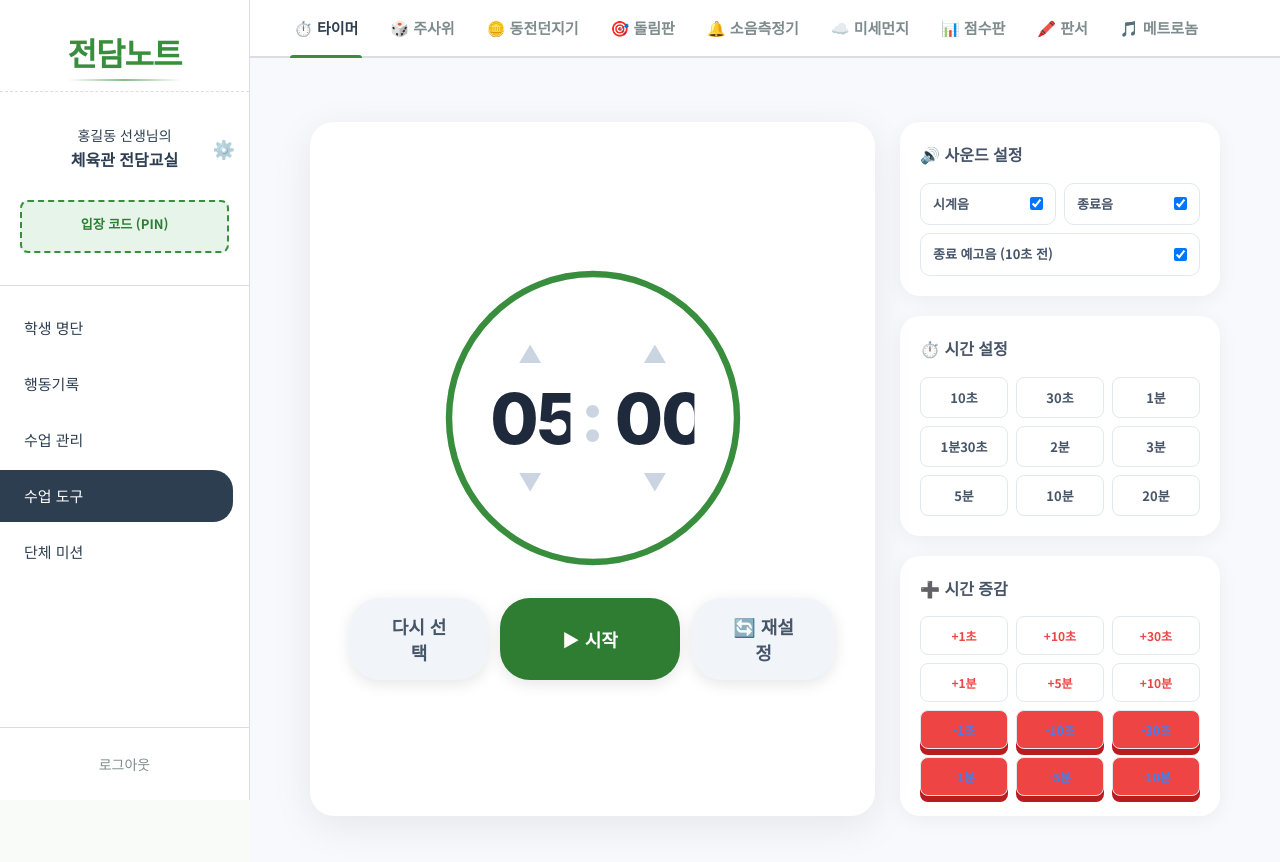
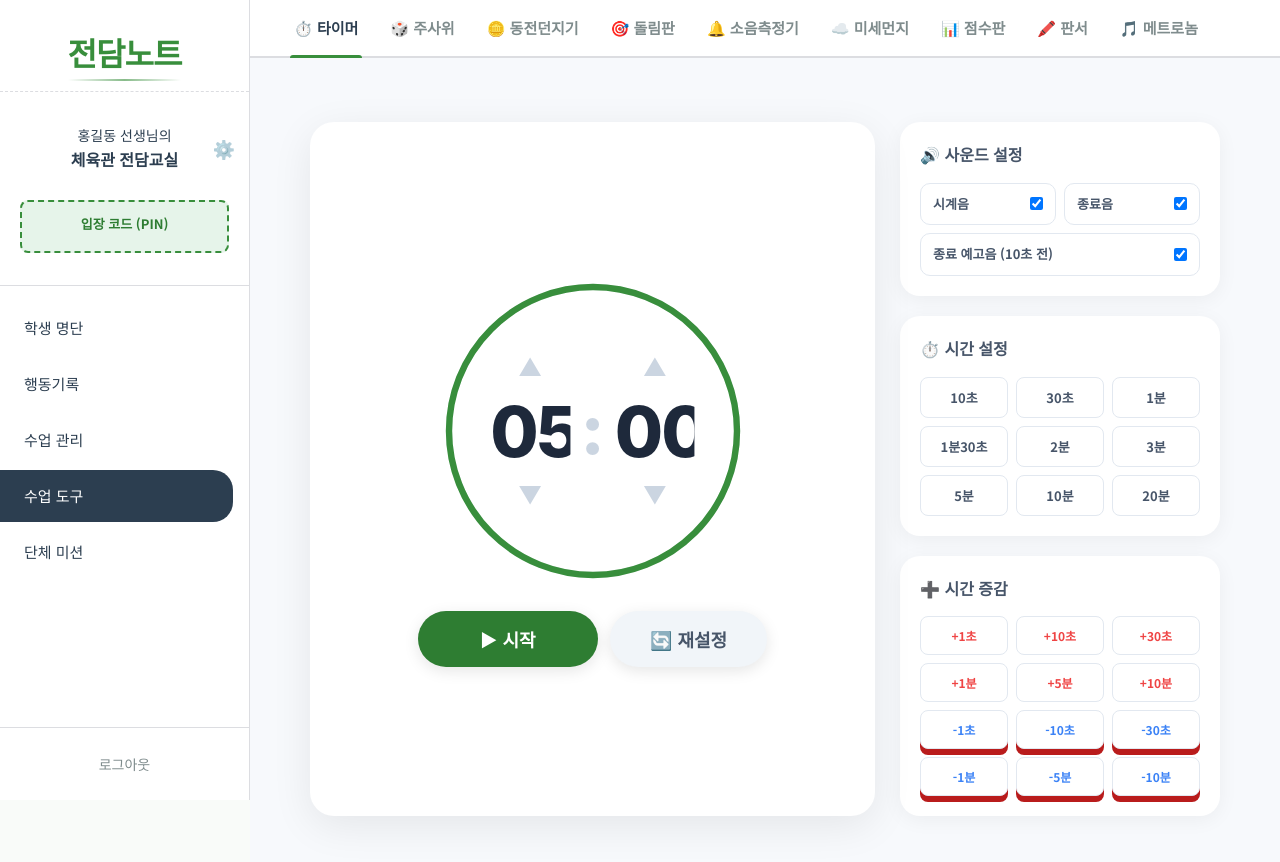
Before and after one commit to KOOthcr/Specialist-Note-for-CLASS, a React (Vite) app in the folder client/: page /main/tools/timer in a window 1280 px wide. Shown: the top 862 px of the page. Built offline with nearby package versions, Linux system fonts and the light colour scheme; no server answers; the database is empty; sample sign-in values are in the browser's storage; a web font is replaced by a local one.

Commit message:
UI: Remove '다시 선택' button and set time adjustment buttons to white background

```diff
--- a/client/src/pages/tools/TimerPage.css
+++ b/client/src/pages/tools/TimerPage.css
@@ -240,7 +240,7 @@ input.number-box:disabled {
 .adjust-btn {
   padding: 10px 0;
   border: 1px solid #e2e8f0;
-  background: white;
+  background: white !important;
   border-radius: 8px;
   font-size: 12px;
   font-weight: 700;
@@ -249,13 +249,21 @@ input.number-box:disabled {
   flex-direction: column;
   align-items: center;
   gap: 2px;
+  transition: all 0.2s;
 }
 
-.adjust-btn.plus { color: #ef4444; }
-.adjust-btn.minus { color: #3b82f6; }
+.adjust-btn.plus {
+  color: #ef4444;
+}
+
+.adjust-btn.minus {
+  color: #3b82f6;
+}
 
 .adjust-btn:hover {
-  background: #f8fafc;
+  background: #f8fafc !important;
+  transform: translateY(-2px);
+  box-shadow: 0 4px 12px rgba(0,0,0,0.05);
 }
 
 .main-controls {
--- a/client/src/pages/tools/TimerPage.jsx
+++ b/client/src/pages/tools/TimerPage.jsx
@@ -238,7 +238,6 @@ function TimerPage() {
             </div>
 
             <div className="main-controls">
-              <button className="main-btn btn-secondary" onClick={() => adjustTime('set', 'min', 0)}>다시 선택</button>
               <button
                 className={`main-btn ${isRunning ? 'btn-pause' : 'btn-start'}`}
                 onClick={toggleTimer}
```
